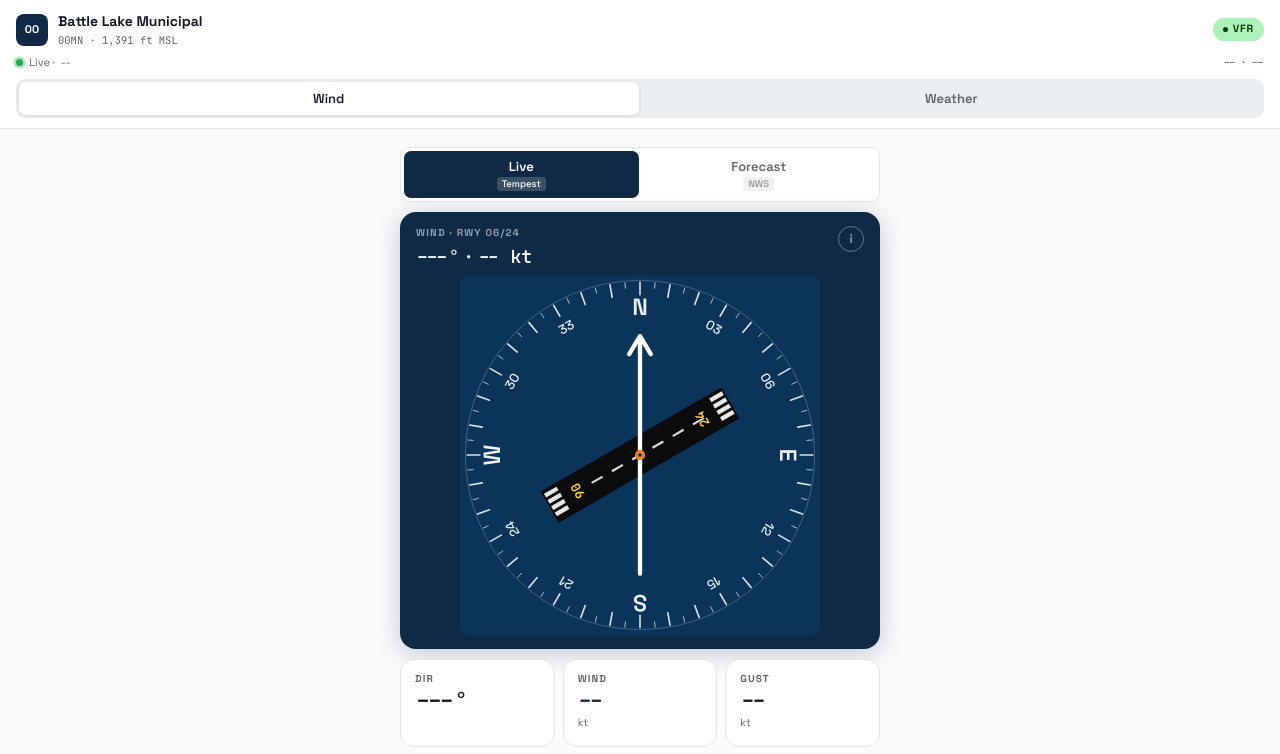
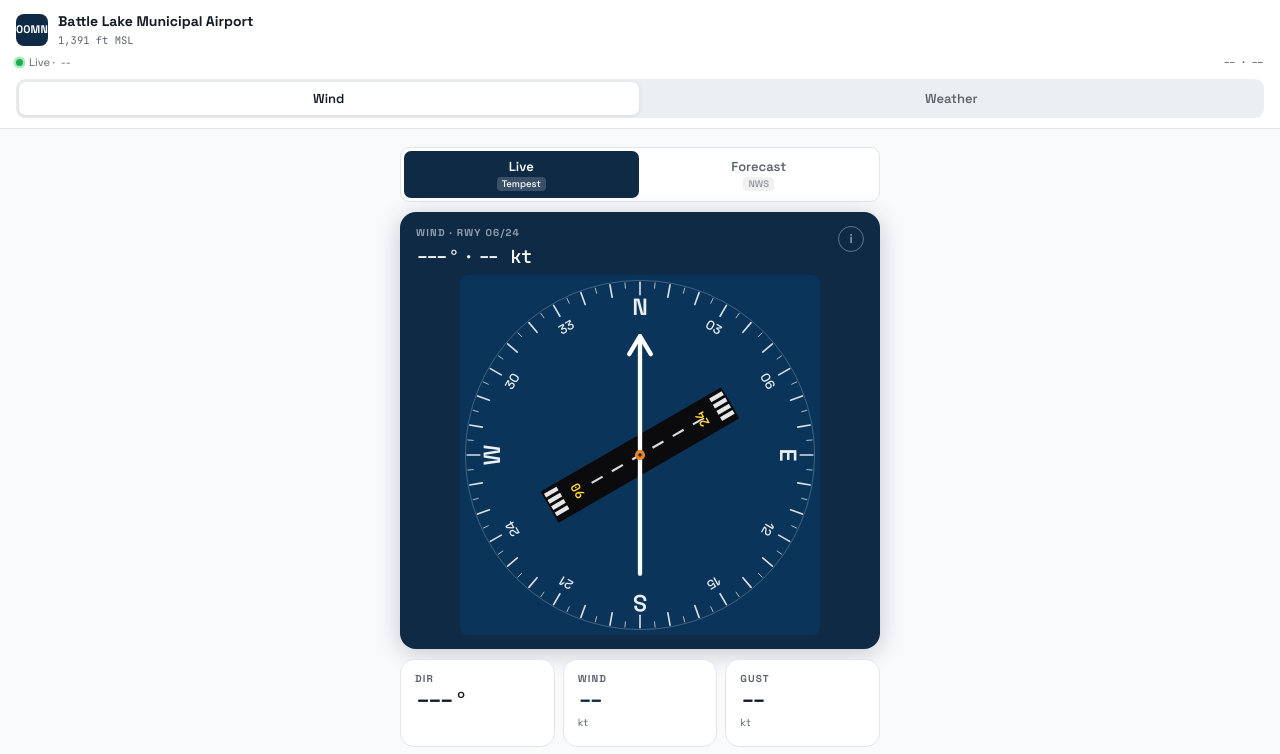
Before and after one commit to jamesrupertball/tempest_weather_airport, a website: page index.html in a window 1280 px wide. Shown: the top 754 px of the page. Drawn offline with nearby package versions, Linux system fonts and the light colour scheme; no server answers.

Commit message:
Remove static VFR badge and update heading station info
Co-Authored-By: Claude Sonnet 4.6 <noreply@anthropic.com>

```diff
--- a/index.html
+++ b/index.html
@@ -12,15 +12,11 @@
 <!-- Sticky header -->
 <header class="site-header">
     <div class="header-top">
-        <div class="logo-mark">00</div>
+        <div class="logo-mark">00MN</div>
         <div class="station-info">
-            <div class="station-name">Battle Lake Municipal</div>
-            <div class="station-meta">00MN · 1,391 ft MSL</div>
+            <div class="station-name">Battle Lake Municipal Airport</div>
+            <div class="station-meta">1,391 ft MSL</div>
         </div>
-        <span class="flight-cat-badge vfr">
-            <span class="cat-dot"></span>
-            <span>VFR</span>
-        </span>
     </div>
 
     <div class="header-status">
```
